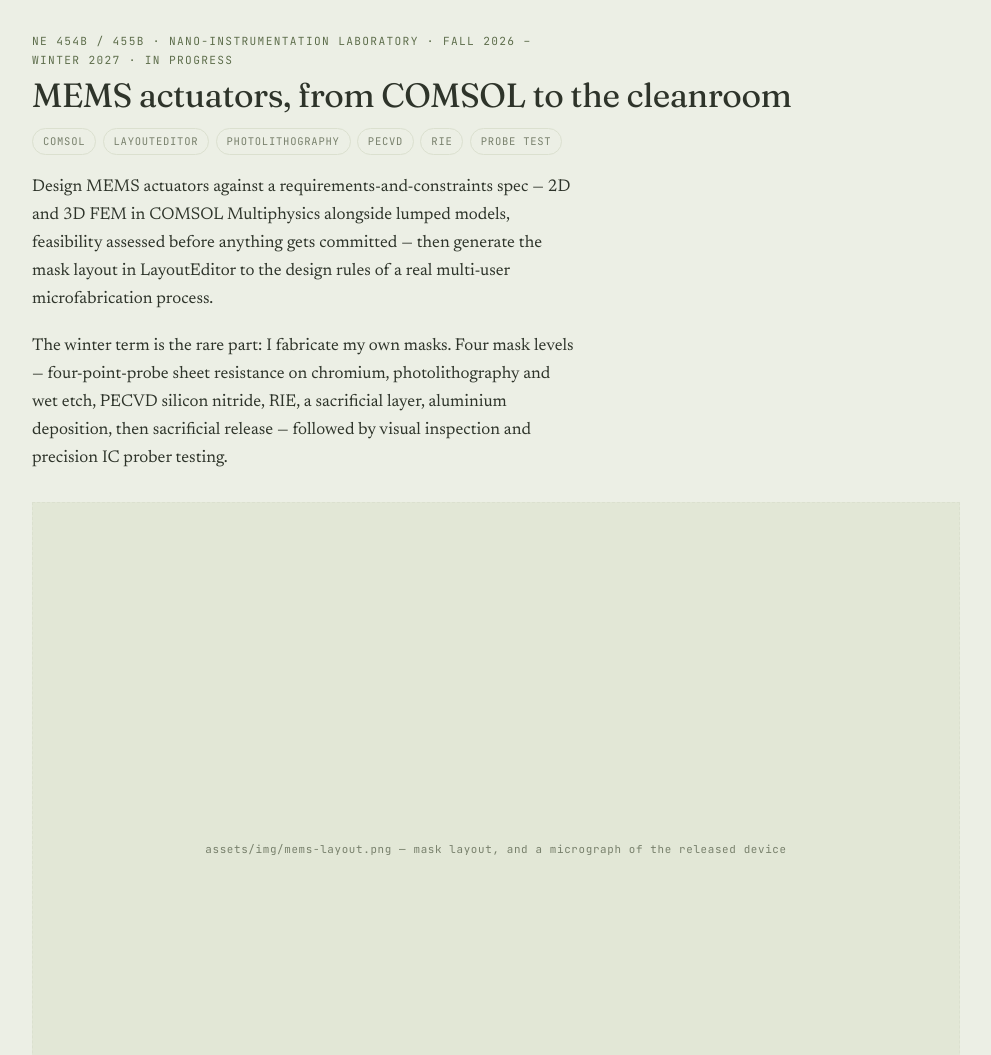
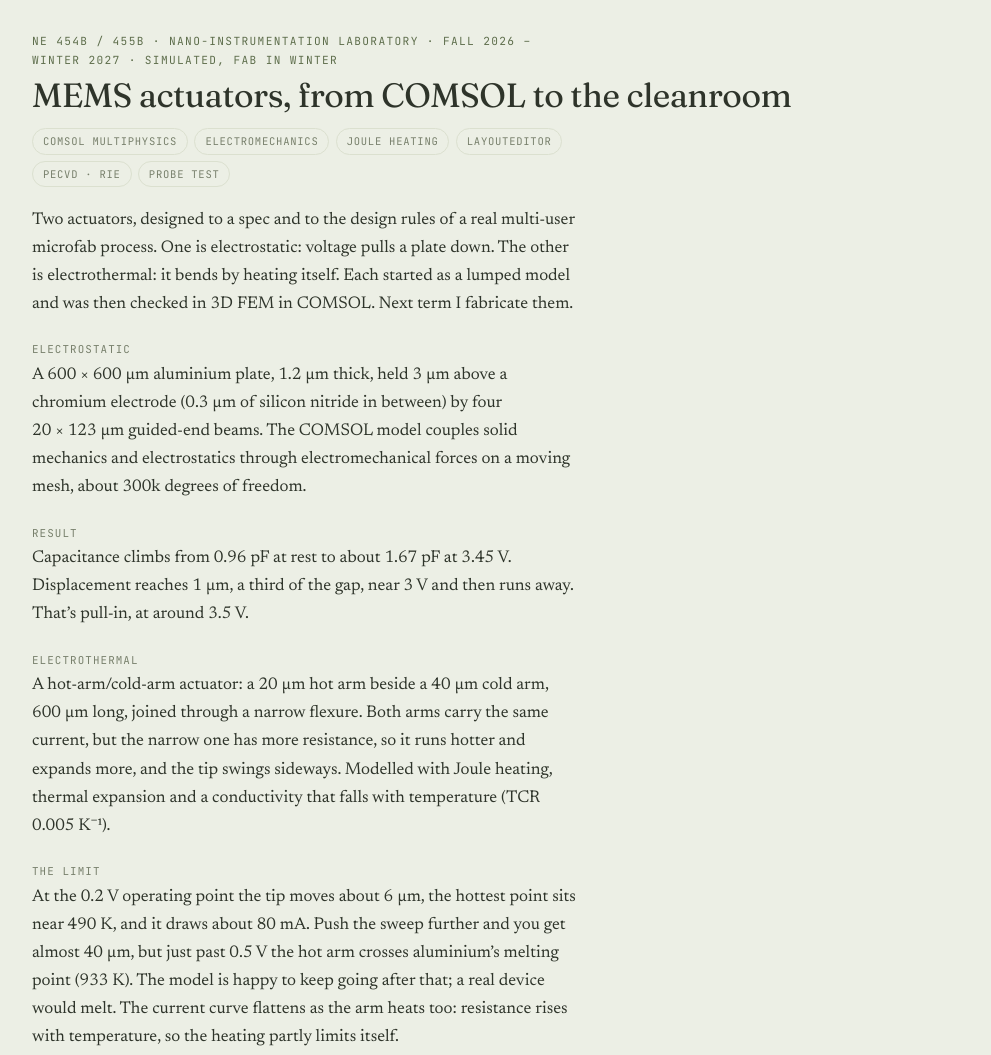
Before and after one commit to PrachixShah/PrachixShah.github.io, a plain HTML site: page projects.html in a window 1280 px wide. Shown: the part 7380-8435 px from the top of the page, without its empty margins (144-1135 px from the left). Drawn offline with Linux system fonts and the light colour scheme.

Commit message:
Projects: fill in MEMS entry with NE 454B COMSOL results
Co-Authored-By: Claude Opus 5.5 <noreply@anthropic.com>
Claude-Session: https://claude.ai/code/session_01FPjgPkewDbX5cvYA4urLBA

```diff
--- a/projects.html
+++ b/projects.html
@@ -191,21 +191,41 @@
 
 <!-- ---------- 6. MEMS ---------- -->
 <article class="entry" id="mems">
-  <p class="kicker">NE 454B / 455B · Nano-Instrumentation Laboratory · Fall 2026 – Winter 2027 · In progress</p>
+  <p class="kicker">NE 454B / 455B · Nano-Instrumentation Laboratory · Fall 2026 – Winter 2027 · Simulated, fab in winter</p>
   <h2>MEMS actuators, from COMSOL to the cleanroom</h2>
   <ul class="tags">
-    <li class="tag">COMSOL</li>
+    <li class="tag">COMSOL Multiphysics</li>
+    <li class="tag">Electromechanics</li>
+    <li class="tag">Joule heating</li>
     <li class="tag">LayoutEditor</li>
-    <li class="tag">Photolithography</li>
-    <li class="tag">PECVD</li>
-    <li class="tag">RIE</li>
+    <li class="tag">PECVD · RIE</li>
     <li class="tag">Probe test</li>
   </ul>
-  <p>Design MEMS actuators against a requirements-and-constraints spec — 2D and 3D FEM in COMSOL Multiphysics alongside lumped models, feasibility assessed before anything gets committed — then generate the mask layout in LayoutEditor to the design rules of a real multi-user microfabrication process.</p>
+  <p>Two actuators, designed to a spec and to the design rules of a real multi-user microfab process. One is electrostatic: voltage pulls a plate down. The other is electrothermal: it bends by heating itself. Each started as a lumped model and was then checked in 3D FEM in COMSOL. Next term I fabricate them.</p>
+  <div class="beat">
+    <span class="beat-label">Electrostatic</span>
+    <p>A 600&nbsp;×&nbsp;600&nbsp;µm aluminium plate, 1.2&nbsp;µm thick, held 3&nbsp;µm above a chromium electrode (0.3&nbsp;µm of silicon nitride in between) by four 20&nbsp;×&nbsp;123&nbsp;µm guided-end beams. The COMSOL model couples solid mechanics and electrostatics through electromechanical forces on a moving mesh, about 300k degrees of freedom.</p>
+  </div>
+  <div class="beat">
+    <span class="beat-label">Result</span>
+    <p>Capacitance climbs from 0.96&nbsp;pF at rest to about 1.67&nbsp;pF at 3.45&nbsp;V. Displacement reaches 1&nbsp;µm, a third of the gap, near 3&nbsp;V and then runs away. That’s pull-in, at around 3.5&nbsp;V.</p>
+  </div>
+  <div class="beat">
+    <span class="beat-label">Electrothermal</span>
+    <p>A hot-arm/cold-arm actuator: a 20&nbsp;µm hot arm beside a 40&nbsp;µm cold arm, 600&nbsp;µm long, joined through a narrow flexure. Both arms carry the same current, but the narrow one has more resistance, so it runs hotter and expands more, and the tip swings sideways. Modelled with Joule heating, thermal expansion and a conductivity that falls with temperature (TCR 0.005&nbsp;K⁻¹).</p>
+  </div>
+  <div class="beat">
+    <span class="beat-label">The limit</span>
+    <p>At the 0.2&nbsp;V operating point the tip moves about 6&nbsp;µm, the hottest point sits near 490&nbsp;K, and it draws about 80&nbsp;mA. Push the sweep further and you get almost 40&nbsp;µm, but just past 0.5&nbsp;V the hot arm crosses aluminium’s melting point (933&nbsp;K). The model is happy to keep going after that; a real device would melt. The current curve flattens as the arm heats too: resistance rises with temperature, so the heating partly limits itself.</p>
+  </div>
   <p>The winter term is the rare part: I fabricate my own masks. Four mask levels — four-point-probe sheet resistance on chromium, photolithography and wet etch, PECVD silicon nitride, RIE, a sacrificial layer, aluminium deposition, then sacrificial release — followed by visual inspection and precision IC prober testing.</p>
   <figure>
+    <div class="slot">assets/img/mems-sims.png — electrostatic C–V and displacement, electrothermal displacement and temperature</div>
+    <figcaption>Fig. 5 — The two COMSOL sweeps. The electrostatic curves bend sharply once the plate passes a third of the 3&nbsp;µm gap; the electrothermal hot arm would melt past about 0.5&nbsp;V.</figcaption>
+  </figure>
+  <figure>
     <div class="slot">assets/img/mems-layout.png — mask layout, and a micrograph of the released device</div>
-    <figcaption>Fig. 5 — Layout on the left, micrograph on the right. Devices that failed release are more interesting than the ones that didn’t.</figcaption>
+    <figcaption>Fig. 6 — Layout and the released device, after winter fab. Devices that failed release are more interesting than the ones that didn’t.</figcaption>
   </figure>
 </article>
 
```
